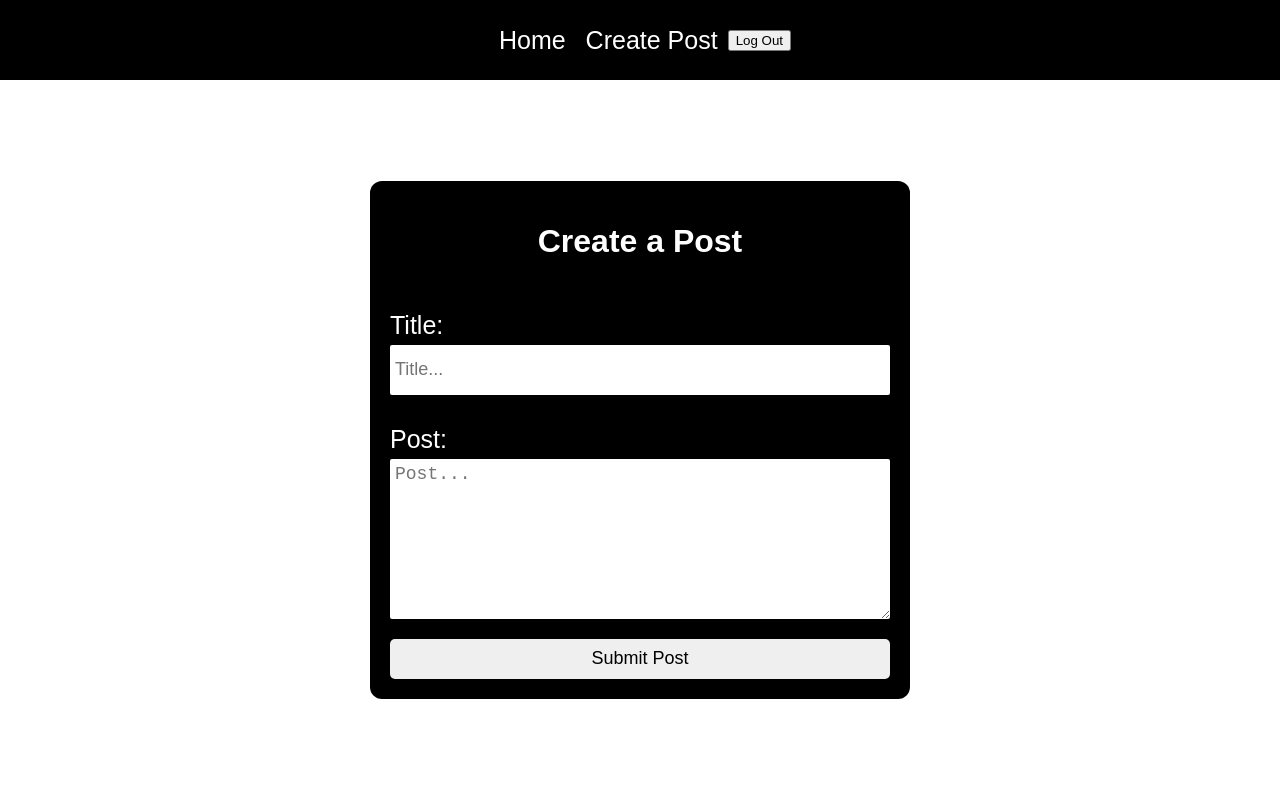
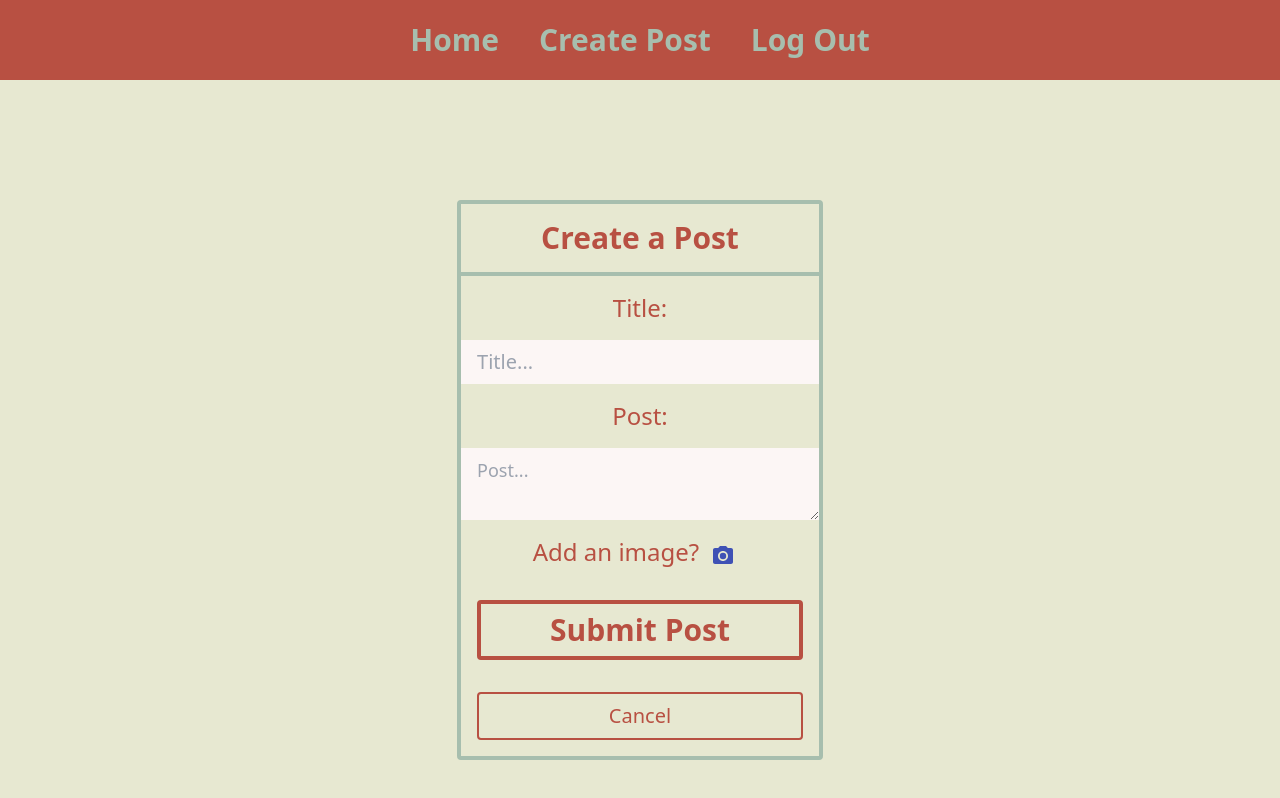
Before and after one commit to karicheslock/my-blog-app, a React (Create React App) app: page /createpost in a window 1280 px wide. Shown: the top 798 px of the page. Built offline with nearby package versions, Linux system fonts and the light colour scheme; no server answers; sample sign-in values are in the browser's storage.

Commit message:
New layout with image feature added

```diff
--- a/package.json
+++ b/package.json
@@ -3,6 +3,8 @@
   "version": "0.1.0",
   "private": true,
   "dependencies": {
+    "@material-ui/core": "^4.12.3",
+    "@material-ui/icons": "^4.11.2",
     "@testing-library/jest-dom": "^5.16.2",
     "@testing-library/react": "^12.1.2",
     "@testing-library/user-event": "^13.5.0",
@@ -36,5 +38,8 @@
       "last 1 firefox version",
       "last 1 safari version"
     ]
+  },
+  "devDependencies": {
+    "tailwindcss": "^3.0.23"
   }
 }
--- a/src/App.css
+++ b/src/App.css
@@ -1,102 +1,7 @@
-.App {
-  text-align: center;
-}
-body {
-  padding: 0%;
-  margin: 0%;
-  font-family: Arial, Helvetica, sans-serif;
-}
+@tailwind base;
+@tailwind components;
+@tailwind utilities;
 
-nav {
-  margin: 0;
-  width: 100%;
-  height: 80px;
-  background-color: black;
-  display: flex;
-  justify-content: center;
-  align-items: center;
-  color: white;
-  text-decoration: none;
-}
-
-a {
-  color: white;
-  text-decoration: none;
-  margin: 10px;
-  font-size: 25px;
-}
-
-.createPostPage {
-  width: 100%;
-  height: calc(100vh - 80px);
-  display: grid;
-  place-items: center;
-}
-
-.cpContainer {
-  width: 500px;
-  height: auto;
-  padding: 20px;
-  background-color: black;
-  border-radius: 12px;
-  color: white;
-  display: flex;
-  flex-direction: column;
-}
-
-.cpContainer h1 {
-  text-align: center;
-}
-
-.cpContainer label {
-  font-size: 25px;
-}
-.cpContainer .inputGp {
-  margin-top: 30px;
-  display: flex;
-  flex-direction: column;
-}
-
-.inputGp input,
-.inputGp textarea {
-  font-size: 18px;
-  border: none;
-  border-radius: 2px;
-  padding: 5px;
-}
-
-.inputGp input {
-  height: 40px;
-}
-.inputGp textarea {
-  height: 150px;
-}
-
-.cpContainer button {
-  margin-top: 20px;
-  height: 40px;
-  border: none;
-  border-radius: 5px;
-  cursor: pointer;
-  font-size: 18px;
-}
-input,
-textarea {
-  margin-top: 5px;
-}
-
-.loginPage {
-  width: 100vw;
-  height: calc(100vh - 80px);
-  display: flex;
-  flex-direction: column;
-  justify-content: center;
-  align-items: center;
-}
-
-.loginPage p {
-  font-size: 30px;
-}
 
 /* GOOGLE BUTTOn */
 .login-with-google-btn {
@@ -133,57 +38,3 @@ textarea {
   box-shadow: 0 -1px 0 rgba(0, 0, 0, 0.04), 0 1px 1px rgba(0, 0, 0, 0.25);
   cursor: not-allowed;
 }
-
-.homePage {
-  width: 100%;
-  min-height: calc(100vh - 80px);
-  height: auto;
-  display: flex;
-  flex-direction: column;
-  align-items: center;
-  padding-top: 20px;
-}
-
-.homePage .post {
-  width: 600px;
-  height: auto;
-  max-height: 600px;
-  background-color: rgb(250, 250, 250);
-  box-shadow: rgba(0, 0, 0, 0.24) 0px 3px 8px;
-  margin: 20px;
-  padding: 20px;
-  border-radius: 15px;
-}
-
-.post .postHeader {
-  display: flex;
-  justify-content: center;
-  width: 100%;
-}
-
-.postHeader .title {
-  flex: 50%;
-}
-.postHeader .deletePost {
-  flex: 50%;
-  display: flex;
-  flex-direction: column;
-  align-items: flex-end;
-}
-
-.deletePost button {
-  border: none;
-
-  background: none;
-  font-size: 30px;
-  cursor: pointer;
-}
-
-.post .postTextContainer {
-  word-wrap: break-word;
-  height: auto;
-  max-height: 400px;
-  width: 100%;
-  overflow: hidden;
-  overflow-y: auto;
-}
--- a/src/App.js
+++ b/src/App.js
@@ -19,25 +19,29 @@ function App() {
   };
 
   return (
+    <div className='bg-light-olive'>
       <Router>
+        <div className='flex flex-col bg-subdued-scarlet h-20 text-light-teal items-center justify-center'>
           <nav>
-        <Link to="/">Home</Link>
+            <Link to="/" className='font-bold text-3xl px-5'>Home</Link>
 
             {!isAuth ? (
-        <Link to="/login">Login</Link>
+            <Link to="/login" className='font-bold text-3xl px-5'>Login</Link>
             ) : (
               <>
-            <Link to="/createpost">Create Post</Link>
-            <button onClick={ signUserOut }>Log Out</button>
+                <Link to="/createpost" className='font-bold text-3xl px-5'>Create Post</Link>
+                <button onClick={ signUserOut } className='font-bold text-3xl px-5'>Log Out</button>
               </>
             )}
           </nav>
+        </div>
         <Routes>
           <Route path="/" element={<Home isAuth={isAuth} />} />
           <Route path="/createpost" element={<CreatePost isAuth={isAuth} />} />
           <Route path="/login" element={<Login setIsAuth={ setIsAuth } />} />
         </Routes>
       </Router>
+    </div>
   );
 }
 
--- a/src/pages/CreatePost.js
+++ b/src/pages/CreatePost.js
@@ -2,10 +2,13 @@ import React, { useState, useEffect } from 'react';
 import { addDoc, collection } from 'firebase/firestore';
 import { db, auth } from '../firebase-config';
 import { useNavigate } from 'react-router-dom';
+import PhotoCamera from '@material-ui/icons/PhotoCamera';
+import IconButton from '@material-ui/core/IconButton';
 
 function CreatePost({ isAuth }) {
     const [title, setTitle] = useState('');
     const [postText, setPostText] = useState('');
+    const [image, setImage] = useState(null);
 
     const postsCollectionRef = collection(db, "posts");
     let navigate = useNavigate();
@@ -15,33 +18,52 @@ function CreatePost({ isAuth }) {
             title,
             postText,
             author: { name: auth.currentUser.displayName, id: auth.currentUser.uid },
+            image,
         });
         navigate("/");
     };
+
+    const onImageChange = (event) => {
+        if (event.target.files && event.target.files[0]) {
+            setImage(URL.createObjectURL(event.target.files[0]));
+        }
+    }
 
     useEffect(() => {
         if (!isAuth) {
             navigate("/login");
         }
-    }, [])
+    }, [isAuth, navigate])
 
     return (
-        <div className='createPostPage'>
-            <div className='cpContainer'>
-                <h1>Create a Post</h1>
-                <div className='inputGp'>
-                    <label>Title:</label>
-                    <input placeholder='Title...' onChange={(event) => {
+        <div className='container flex flex-col mx-auto max-w-screen-md items-center h-screen justify-center'>
+            <div className='flex flex-col text-center border-4 border-light-teal rounded'>
+                <h1 className='text-3xl text-subdued-scarlet font-bold px-20 py-4 border-b-4 border-light-teal'>Create a Post</h1>
+                <div className='flex flex-col'>
+                    <label className='text-2xl text-subdued-scarlet py-4'>Title:</label>
+                    <input className='text-xl py-2 px-4 bg-white' placeholder='Title...' onChange={(event) => {
                         setTitle(event.target.value);
                     }} />
                 </div>
-                <div className='inputGp'>
-                    <label>Post:</label>
-                    <textarea placeholder='Post...' onChange={(event) => {
+                <div className='flex flex-col'>
+                    <label className='text-2xl text-subdued-scarlet py-4'>Post:</label>
+                    <textarea className='text-lg py-2 px-4 bg-white' placeholder='Post...' onChange={(event) => {
                         setPostText(event.target.value);
                     }} />
                 </div>
-                <button onClick={createPost}>Submit Post</button>
+                <div className='flex items-center justify-center'>
+                    <label className='text-2xl text-subdued-scarlet py-4'>Add an image?</label>
+                    <input accept="image/*" id="icon-button-file"
+                        type="file" style={{ display: 'none' }} className='filetype' />
+                    <label htmlFor="icon-button-file" className='mt-2'>
+                        <IconButton color="primary" aria-label="upload picture"
+                        component="span" onChange={onImageChange}>
+                        <PhotoCamera />
+                        </IconButton>
+                    </label>
+                </div>
+                <button onClick={createPost} className='text-3xl text-subdued-scarlet py-2 border-4 m-4 font-bold rounded hover:text-4xl focus:text-4xl'>Submit Post</button>
+                <button onClick={() => navigate("/")} className='text-xl text-subdued-scarlet py-2 border-2 m-4 rounded hover:text-2xl focus:text-2xl'>Cancel</button>
             </div>
         </div>
     )
--- a/src/pages/Home.js
+++ b/src/pages/Home.js
@@ -22,22 +22,26 @@ useEffect(() => {
 }, [deletePost]);
 
     return (
-        <div className='homePage'>
+        <div className='container flex flex-col mx-auto max-w-screen-md items-center h-screen justify-center'>
             {postList.map((post) => {
                 return (
-                    <div className='post'>
-                        <div className='postHeader'>
-                            <div className='title'>
+                    <div className='flex flex-col mx-auto w-full py-5 px-4 items-center'>
+                        <div className='flex mx-auto w-1/2'>
+                            <div className='w-full text-xl font-bold text-subdued-scarlet border-4 border-light-teal rounded px-4 py-4'>
                                 <h1>{post.title}</h1>
                             </div>
-                            <div className='deletePost'>
+                            <div>
+                                {console.log(post.image)}
+                                {post.image !== undefined && <img src={post.image} alt={`${post.title} image`} />}
+                            </div>
+                            <div className='text-lg self-center'>
                                 {isAuth && post.author.id === auth.currentUser.uid && <button onClick={() => {deletePost(post.id)}}> &#128465;</button>}
                             </div>
                         </div>
-                        <div className='postTextContainer'>
+                        <div className='w-1/2 h-36 flex flex-wrap text-lg border-4 border-subdued-scarlet rounded'>
                             {post.postText}
                         </div>
-                        <h3>@{post.author.name}</h3>
+                        <h3 className='flex w-1/2'>@{post.author.name}</h3>
                     </div>
                 )
             })}
--- a/src/pages/Login.js
+++ b/src/pages/Login.js
@@ -15,8 +15,8 @@ function Login({ setIsAuth }) {
     };
 
     return (
-        <div className="loginPage">
-            <p>Sign in with Google to Continue</p>
+        <div className="container flex flex-col mx-auto max-w-screen-md items-center h-screen justify-center">
+            <p className='text-3xl py-5 text-light-teal font-bold'>Sign in with Google to Continue</p>
             <button className="login-with-google-btn" onClick={ signInWithGoogle }>
                 Sign in with Google
             </button>
--- /dev/null
+++ b/tailwind.config.js
@@ -0,0 +1,15 @@
+module.exports = {
+  content: ["./src/**/*.{html,js}"],
+  theme: {
+    colors: {
+      transparent: 'transparent',
+      current: 'currentColor',
+      'subdued-scarlet': '#B85042',
+      'light-olive': '#E7E8D1',
+      'light-teal': '#A7BEAE',
+      'white': '#FCF6F5FF'
+    },
+    extend: {},
+  },
+  plugins: [],
+}
```
Also changed, not shown: 1 other file (tests, documents, lock files or other folders). Lines whose indentation alone changed are shown as unchanged.
